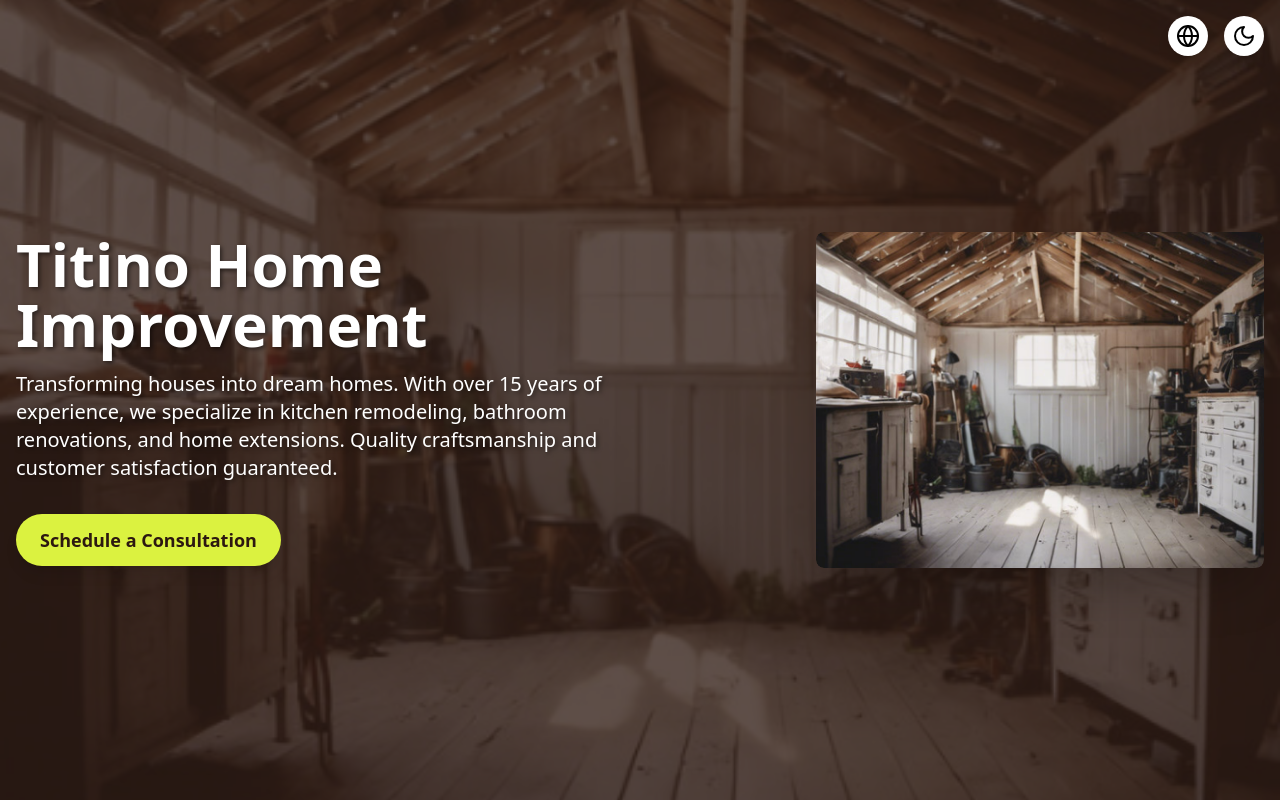
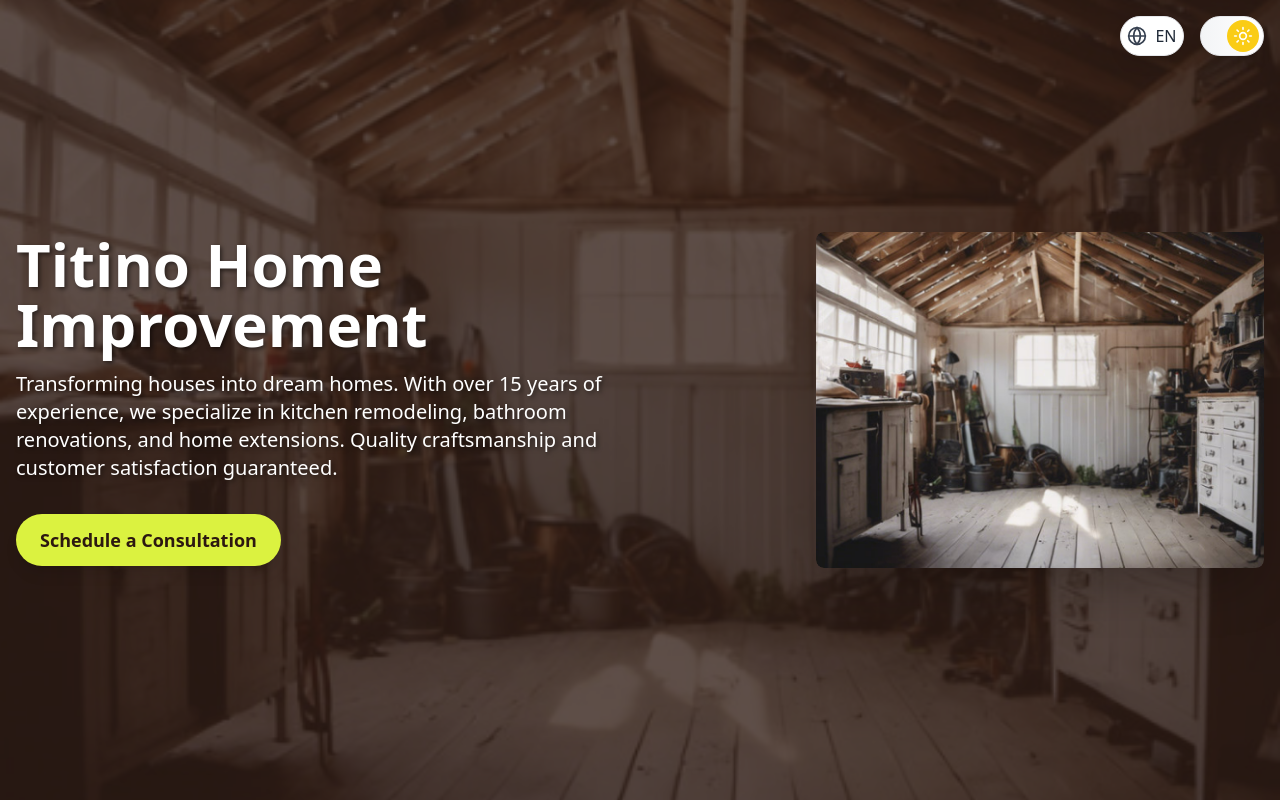
Before and after one commit to JessiP23/construction-website, a Next.js app: page / in a window 1280 px wide. Shown: the top 800 px of the page. Built offline with nearby package versions, Linux system fonts and the light colour scheme.

Commit message:
toggle button

```diff
--- a/app/page.js
+++ b/app/page.js
@@ -6,6 +6,7 @@ import HomeImage from '../public/home1.png'
 import Image from 'next/image'
 import { LanguageContext, ThemeContext, LanguageProvider, ThemeProvider } from './theme/Theme'
 import { CompletedProjectsCarousel } from './components/Carousel'
+import { AnimatePresence, motion } from 'framer-motion'
 
 
 const expertiseData = [
@@ -250,27 +251,87 @@ function Home() {
     <main className={`min-h-screen ${bgColor} ${textColor} min-h-screen`}>
       {/* Language and Theme Toggle Buttons */}
       <div className="fixed top-4 right-4 z-50 flex space-x-4">
-        <button
-          onClick={toggleLanguage}
-          className={`p-2 rounded-full ${
-            theme === 'dark'
-              ? 'bg-gray-700 text-white hover:bg-gray-600'
-              : 'bg-white text-black shadow-lg hover:bg-gray-100'
-          } transition-all duration-300`}
-        >
-          <Globe className="w-6 h-6" />
-        </button>
-        <button
-          onClick={toggleTheme}
-          className={`p-2 rounded-full ${
-            theme === 'dark'
-              ? 'bg-gray-700 text-white hover:bg-gray-600'
-              : 'bg-white text-black shadow-lg hover:bg-gray-100'
-          } transition-all duration-300`}
-        >
-          {theme === 'dark' ? <Sun className="w-6 h-6" /> : <Moon className="w-6 h-6" />}
-        </button>
-      </div>
+      {/* Language Toggle */}
+      <motion.button
+        onClick={toggleLanguage}
+        whileHover={{ scale: 1.05 }}
+        whileTap={{ scale: 0.95 }}
+        className={`
+          relative overflow-hidden
+          w-16 h-10 rounded-full
+          flex items-center justify-center
+          ${theme === 'dark' ? 'bg-gray-800' : 'bg-white'}
+          shadow-lg transition-all duration-300
+          border ${theme === 'dark' ? 'border-gray-700' : 'border-gray-200'}
+        `}
+      >
+        <AnimatePresence mode="wait">
+          <motion.div
+            key={language}
+            initial={{ opacity: 0, y: 20 }}
+            animate={{ opacity: 1, y: 0 }}
+            exit={{ opacity: 0, y: -20 }}
+            transition={{ duration: 0.3 }}
+            className="absolute flex items-center"
+          >
+            {language === 'en' ? (
+              <div className="flex items-center space-x-2">
+                <Globe className={`w-5 h-5 ${theme === 'dark' ? 'text-white' : 'text-gray-700'}`} />
+                <span className={`font-medium ${theme === 'dark' ? 'text-white' : 'text-gray-800'}`}>EN</span>
+              </div>
+            ) : (
+              <div className="flex items-center space-x-2">
+                <Globe className={`w-5 h-5 ${theme === 'dark' ? 'text-white' : 'text-gray-700'}`} />
+                <span className={`font-medium ${theme === 'dark' ? 'text-white' : 'text-gray-800'}`}>ES</span>
+              </div>
+            )}
+          </motion.div>
+        </AnimatePresence>
+      </motion.button>
+
+      {/* Theme Toggle */}
+      <motion.button
+        onClick={toggleTheme}
+        whileHover={{ scale: 1.05 }}
+        whileTap={{ scale: 0.95 }}
+        className={`
+          relative overflow-hidden
+          w-16 h-10 rounded-full
+          flex items-center
+          ${theme === 'dark'
+            ? 'bg-gradient-to-r from-gray-800 to-gray-900 border-gray-700'
+            : 'bg-gradient-to-r from-gray-100 to-white border-gray-200'}
+          shadow-lg transition-all duration-300
+          border
+        `}
+      >
+        <AnimatePresence mode="wait">
+          {theme === 'dark' ? (
+            <motion.div
+              key="dark"
+              initial={{ opacity: 0, x: -20 }}
+              animate={{ opacity: 1, x: 0 }}
+              exit={{ opacity: 0, x: 20 }}
+              transition={{ duration: 0.3 }}
+              className="absolute left-1 flex items-center justify-center w-8 h-8 bg-gray-700 rounded-full"
+            >
+              <Moon className="w-5 h-5 text-white" />
+            </motion.div>
+          ) : (
+            <motion.div
+              key="light"
+              initial={{ opacity: 0, x: 20 }}
+              animate={{ opacity: 1, x: 0 }}
+              exit={{ opacity: 0, x: -20 }}
+              transition={{ duration: 0.3 }}
+              className="absolute right-1 flex items-center justify-center w-8 h-8 bg-yellow-400 rounded-full"
+            >
+              <Sun className="w-5 h-5 text-white" />
+            </motion.div>
+          )}
+        </AnimatePresence>
+      </motion.button>
+    </div>
 
       <section className={`relative h-screen overflow-hidden bg-cover bg-center ${theme === 'dark' ? 'bg-gray-900' : ''}`} style={{ backgroundImage: "url('/home1.png')" }}>
         <div className={`absolute inset-0 ${theme === 'dark' ? 'bg-black' : 'bg-[#2c1810]'} bg-opacity-75`}></div>
--- a/package.json
+++ b/package.json
@@ -9,10 +9,11 @@
     "lint": "next lint"
   },
   "dependencies": {
+    "framer-motion": "^11.13.1",
     "lucide-react": "^0.465.0",
     "next": "15.0.3",
-    "react": "19.0.0-rc-66855b96-20241106",
-    "react-dom": "19.0.0-rc-66855b96-20241106"
+    "react": "^18.2.0",
+    "react-dom": "file:18.2.0"
   },
   "devDependencies": {
     "eslint": "^8",
```
Also changed, not shown: 1 other file (tests, documents, lock files or other folders).
